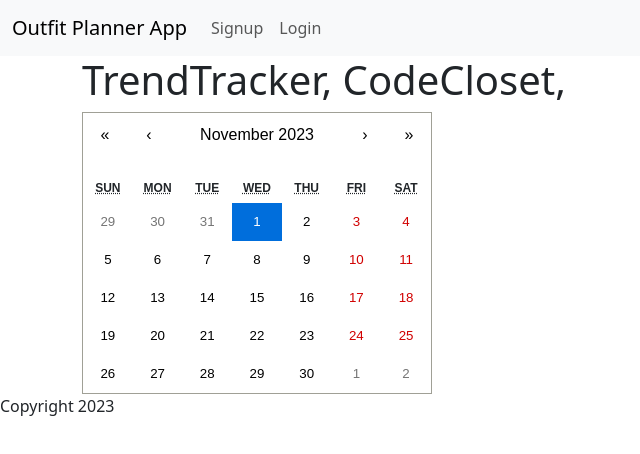
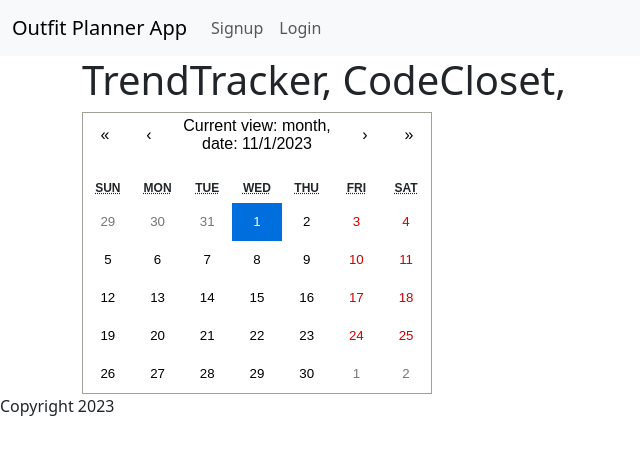
Before and after one commit to adenaeisenberg/outfit-planner, a React (Vite) app: page / in a window 1280 px wide. Shown: the top 454 px of the page, without its empty margins (0-640 px from the left). Built offline with nearby package versions, Linux system fonts and the light colour scheme; no server answers.

Commit message:
playing around with props that can be added to calendar

```diff
--- a/src/Content.jsx
+++ b/src/Content.jsx
@@ -82,8 +82,16 @@ export function Content() {
           element={<OutfitsIndex outfits={outfits} setOutfits={setOutfits} tops={tops} bottoms={bottoms} date={date} />}
         />
       </Routes>
-      <Calendar onChange={onChange} value={date} onClickDay={(day) => setDate(day)} calendarType={"hebrew"} />
-      {/* {date} */}
+      <Calendar
+        onChange={onChange}
+        value={date}
+        onClickDay={(day) => setDate(day)}
+        calendarType={"hebrew"}
+        minDetail={"year"} // can change this to "century" or "month"
+        navigationLabel={({ date, label, locale, view }) =>
+          `Current view: ${view}, date: ${date.toLocaleDateString(locale)}`
+        }
+      />
     </div>
   );
 }
```
